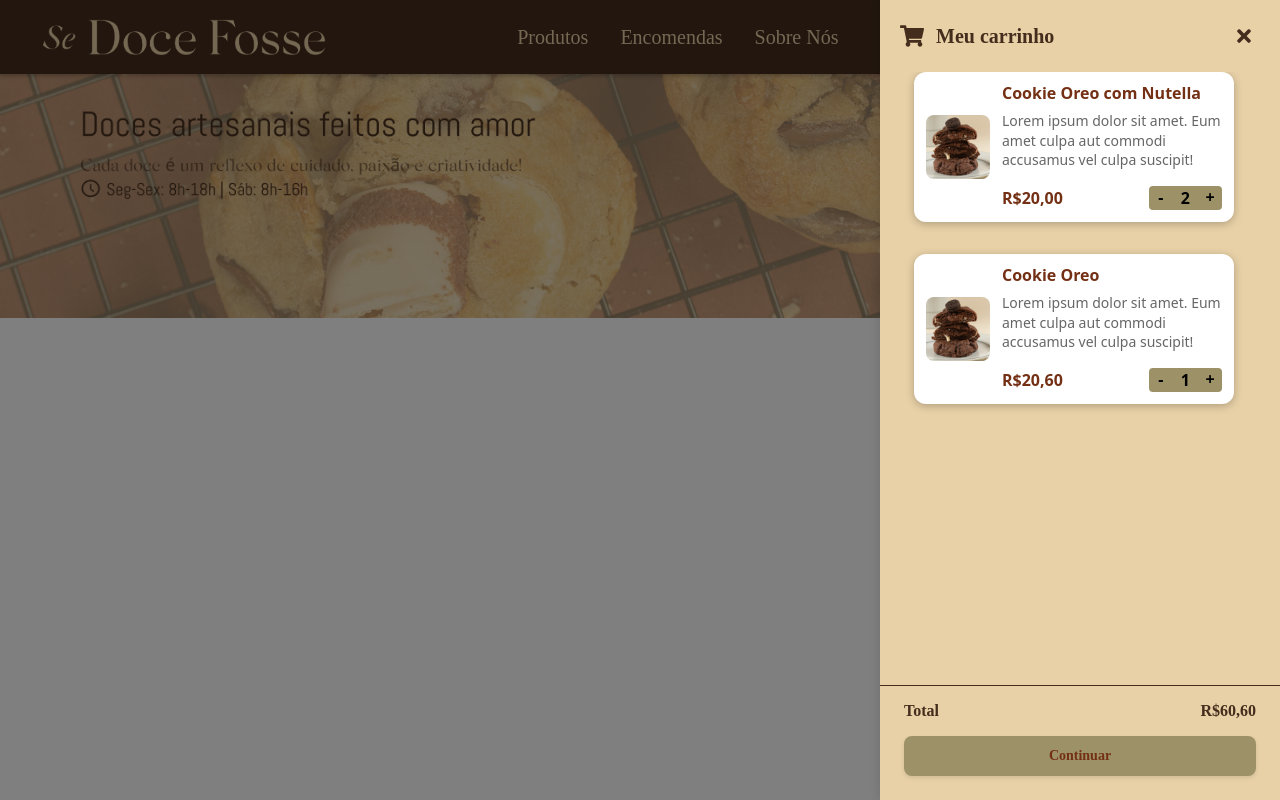
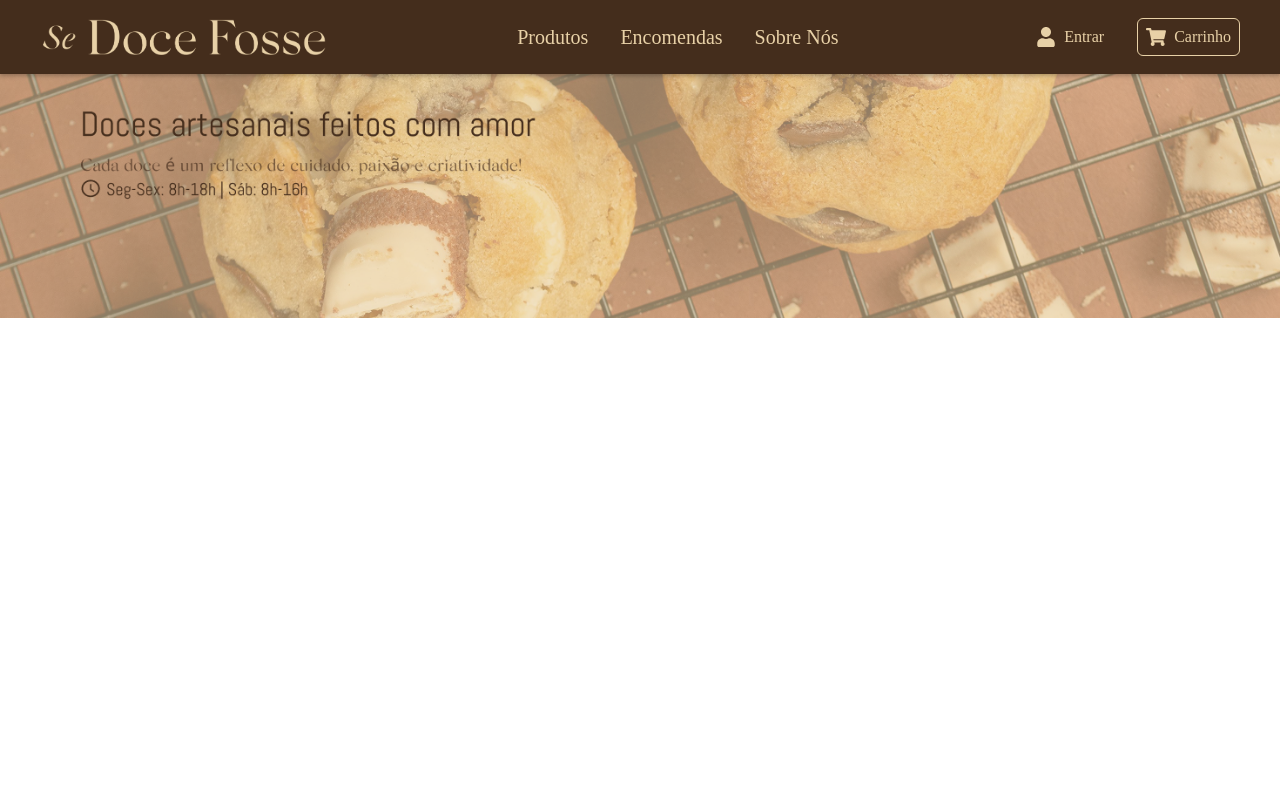
Before and after one commit to Se-Doce-Fosse/frontend, a React (Vite) app: page / in a window 1280 px wide. Shown: the top 800 px of the page. Built offline with nearby package versions, Linux system fonts and the light colour scheme.

Commit message:
fix: fazendo com que os produtos adicionados reflitam no cartdrawer

```diff
--- a/src/components/Cart/CartDrawerOrder/CartDrawerOrder.tsx
+++ b/src/components/Cart/CartDrawerOrder/CartDrawerOrder.tsx
@@ -1,48 +1,29 @@
-import { useMemo, useState } from 'react';
+import { useMemo } from 'react';
 import { FaShoppingCart } from 'react-icons/fa';
 import CartDrawer from '../CartDrawer';
 import styles from '../CartDrawer.module.scss';
 import { CartItem } from '../CartItem';
 import { Button } from '../../Button';
 
-interface CartDrawerOrderProps {
-  open: boolean;
-  onClose: () => void;
-  onContinue: () => void;
-}
-
-type DrawerItem = {
+export type CartDrawerOrderItem = {
   id: string;
   name: string;
-  description: string;
+  description?: string;
   imageSrc: string;
   imageAlt: string;
   unitPrice: number;
   quantity: number;
 };
 
-const INITIAL_ITEMS: DrawerItem[] = [
-  {
-    id: 'cookie-nutella',
-    name: 'Cookie Oreo com Nutella',
-    description:
-      'Lorem ipsum dolor sit amet. Eum amet culpa aut commodi accusamus vel culpa suscipit!',
-    imageSrc: '/images/cookie.png',
-    imageAlt: 'Cookie Oreo com Nutella',
-    unitPrice: 20,
-    quantity: 2,
-  },
-  {
-    id: 'cookie-oreo',
-    name: 'Cookie Oreo',
-    description:
-      'Lorem ipsum dolor sit amet. Eum amet culpa aut commodi accusamus vel culpa suscipit!',
-    imageSrc: '/images/cookie.png',
-    imageAlt: 'Cookie Oreo',
-    unitPrice: 20.6,
-    quantity: 1,
-  },
-];
+interface CartDrawerOrderProps {
+  open: boolean;
+  onClose: () => void;
+  onContinue: () => void;
+  items: CartDrawerOrderItem[];
+  onIncrement: (id: string) => void;
+  onDecrement: (id: string) => void;
+  onRemove: (id: string) => void;
+}
 
 const currencyFormatter = new Intl.NumberFormat('pt-BR', {
   style: 'currency',
@@ -57,39 +38,11 @@ export default function CartDrawerOrder({
   open,
   onClose,
   onContinue,
+  items,
+  onIncrement,
+  onDecrement,
+  onRemove,
 }: CartDrawerOrderProps) {
-  const [items, setItems] = useState<DrawerItem[]>(INITIAL_ITEMS);
-
-  const handleIncrement = (id: string) => {
-    setItems((prevItems) =>
-      prevItems.map((item) =>
-        item.id === id
-          ? {
-              ...item,
-              quantity: item.quantity + 1,
-            }
-          : item
-      )
-    );
-  };
-
-  const handleDecrement = (id: string) => {
-    setItems((prevItems) =>
-      prevItems.map((item) =>
-        item.id === id && item.quantity > 1
-          ? {
-              ...item,
-              quantity: item.quantity - 1,
-            }
-          : item
-      )
-    );
-  };
-
-  const handleRemove = (id: string) => {
-    setItems((prevItems) => prevItems.filter((item) => item.id !== id));
-  };
-
   const totalAmount = useMemo(
     () =>
       items.reduce((total, item) => total + item.unitPrice * item.quantity, 0),
@@ -132,9 +85,9 @@ export default function CartDrawerOrder({
                   imageSrc={item.imageSrc}
                   imageAlt={item.imageAlt}
                   quantity={item.quantity}
-                  onIncrement={handleIncrement}
-                  onDecrement={handleDecrement}
-                  onRemove={handleRemove}
+                  onIncrement={onIncrement}
+                  onDecrement={onDecrement}
+                  onRemove={onRemove}
                 />
               ))}
             </div>
--- a/src/components/ProductList/ProductList.tsx
+++ b/src/components/ProductList/ProductList.tsx
@@ -17,6 +17,8 @@ export type ProductListProps = {
   products: Product[];
   showMore?: boolean;
   onShowMoreClick?: () => void;
+  onProductQuantityChange?: (product: Product, quantity: number) => void;
+  productQuantities?: Record<string, number>;
 };
 
 export const ProductList: React.FC<ProductListProps> = ({
@@ -24,6 +26,8 @@ export const ProductList: React.FC<ProductListProps> = ({
   products,
   showMore = false,
   onShowMoreClick,
+  onProductQuantityChange,
+  productQuantities,
 }) => {
   return (
     <section className={styles.productListContainer}>
@@ -33,8 +37,8 @@ export const ProductList: React.FC<ProductListProps> = ({
       </div>
       <div className={styles.productsRow}>
         {products.map((product) => {
-          // Extrai centavos do preço (ex: 'R$ 15,00' -> 1500)
           const priceCents = Number(product.price.replace(/[^\d]/g, ''));
+          const quantity = productQuantities?.[product.id] ?? 0;
           return (
             <ProductCard
               key={product.id}
@@ -43,6 +47,10 @@ export const ProductList: React.FC<ProductListProps> = ({
               title={product.name}
               description={product.description || ''}
               priceCents={priceCents}
+              quantity={quantity}
+              onQuantityChange={(qty) =>
+                onProductQuantityChange?.(product, qty)
+              }
             />
           );
         })}
--- a/src/pages/Home/Home.tsx
+++ b/src/pages/Home/Home.tsx
@@ -1,36 +1,15 @@
+import { useMemo, useState } from 'react';
 import styles from './Home.module.scss';
 import { NavBar, Footer } from '../../components';
-import { useState } from 'react';
-import CartDrawerOrder from '../../components/Cart/CartDrawerOrder/CartDrawerOrder';
+import CartDrawerOrder, {
+  type CartDrawerOrderItem,
+} from '../../components/Cart/CartDrawerOrder/CartDrawerOrder';
 import CartDrawerFinish from '../../components/Cart/CartDrawerFinish/CartDrawerFinish';
 import bannerDesktop from '../../assets/images/banner-desktop.png';
 import bannerMobile from '../../assets/images/banner-mobile.png';
-import ProductList from '../../components/ProductList';
+import ProductList, { type Product } from '../../components/ProductList';
 
-const Home = () => {
-  const [activeDrawer, setActiveDrawer] = useState<'order' | 'finish' | null>(
-    'order'
-  );
-  return (
-    <div className={styles.container}>
-      <div className={styles.top}>
-        <NavBar onCartClick={() => setActiveDrawer('order')} />
-        <img
-          src={bannerDesktop}
-          alt="Banner promocional da loja Se Doce Fosse"
-          className={styles.bannerDesktop || ''}
-        />
-
-        <img
-          src={bannerMobile}
-          alt="Banner promocional da loja Se Doce Fosse"
-          className={styles.bannerMobile || ''}
-        />
-      </div>
-
-      <ProductList
-        title="Produtos em Destaque"
-        products={[
+const FEATURED_PRODUCTS: Product[] = [
   {
     id: '3',
     name: 'Cookie Oreo com Nutella',
@@ -63,16 +42,116 @@ const Home = () => {
     imageAlt: 'Cookie Oreo com Nutella',
     description: 'Delicioso cookie recheado com Nutella cremosa.',
   },
-        ]}
+];
+
+const parsePrice = (price: string) =>
+  Number(price.replace(/[^\d,]/g, '').replace(',', '.'));
+
+const Home = () => {
+  const [activeDrawer, setActiveDrawer] = useState<'order' | 'finish' | null>(
+    null
+  );
+  const [cartItems, setCartItems] = useState<CartDrawerOrderItem[]>([]);
+
+  const cartQuantities = useMemo(
+    () =>
+      cartItems.reduce<Record<string, number>>((acc, item) => {
+        acc[item.id] = item.quantity;
+        return acc;
+      }, {}),
+    [cartItems]
+  );
+
+  const handleProductQuantityChange = (product: Product, quantity: number) => {
+    setCartItems((prevItems) => {
+      if (quantity <= 0) {
+        return prevItems.filter((item) => item.id !== product.id);
+      }
+
+      const unitPrice = parsePrice(product.price);
+      const existingItem = prevItems.find((item) => item.id === product.id);
+
+      if (existingItem) {
+        return prevItems.map((item) =>
+          item.id === product.id ? { ...item, quantity, unitPrice } : item
+        );
+      }
+
+      const nextItem: CartDrawerOrderItem = {
+        id: product.id,
+        name: product.name,
+        description: product.description,
+        imageSrc: product.imageSrc,
+        imageAlt: product.imageAlt || product.name,
+        unitPrice,
+        quantity,
+      };
+
+      return [...prevItems, nextItem];
+    });
+
+    if (quantity > 0) {
+      setActiveDrawer('order');
+    }
+  };
+
+  const handleIncrementItem = (id: string) => {
+    setCartItems((prevItems) =>
+      prevItems.map((item) =>
+        item.id === id ? { ...item, quantity: item.quantity + 1 } : item
+      )
+    );
+  };
+
+  const handleDecrementItem = (id: string) => {
+    setCartItems((prevItems) =>
+      prevItems
+        .map((item) =>
+          item.id === id ? { ...item, quantity: item.quantity - 1 } : item
+        )
+        .filter((item) => item.quantity > 0)
+    );
+  };
+
+  const handleRemoveItem = (id: string) => {
+    setCartItems((prevItems) => prevItems.filter((item) => item.id !== id));
+  };
+
+  return (
+    <div className={styles.container}>
+      <div className={styles.top}>
+        <NavBar onCartClick={() => setActiveDrawer('order')} />
+        <img
+          src={bannerDesktop}
+          alt="Banner promocional da loja Se Doce Fosse"
+          className={styles.bannerDesktop || ''}
+        />
+
+        <img
+          src={bannerMobile}
+          alt="Banner promocional da loja Se Doce Fosse"
+          className={styles.bannerMobile || ''}
+        />
+      </div>
+
+      <ProductList
+        title="Produtos em Destaque"
+        products={FEATURED_PRODUCTS}
         showMore={true}
         onShowMoreClick={() => {
           console.log('Mostrar mais produtos');
         }}
+        onProductQuantityChange={handleProductQuantityChange}
+        productQuantities={cartQuantities}
       />
       <CartDrawerOrder
         open={activeDrawer === 'order'}
         onClose={() => setActiveDrawer(null)}
         onContinue={() => setActiveDrawer('finish')}
+        items={cartItems}
+        onIncrement={handleIncrementItem}
+        onDecrement={handleDecrementItem}
+        onRemove={handleRemoveItem}
       />
       <CartDrawerFinish
         open={activeDrawer === 'finish'}
```
Also changed, not shown: src/components/ProductCard/ProductCard.tsx (+9 -3 lines). Lines whose indentation alone changed are shown as unchanged.
